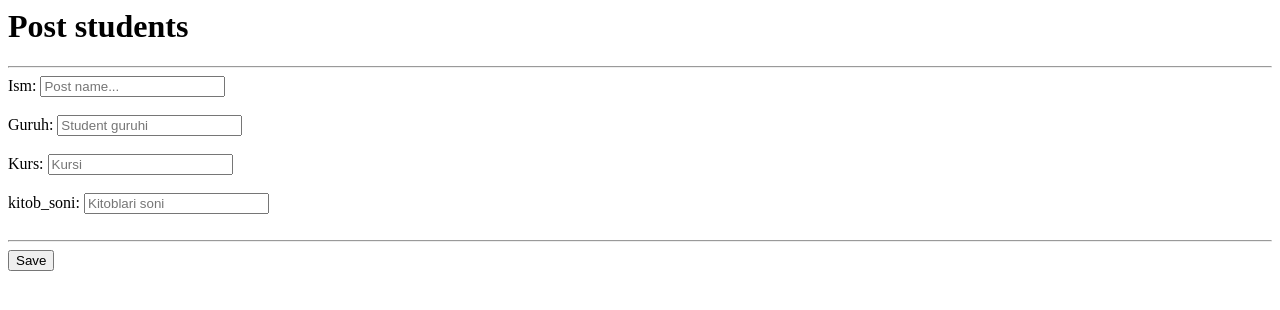
After one commit to XOJIAKBAR-9/Library, a Django app: page /new_student/ in a window 1280 px wide. The commit adds this page. Shown: the top 310 px of the page. Run offline with Django 5.2, Linux system fonts and the light colour scheme.

Commit message:
second commit

```diff
--- a/Library/models.py
+++ b/Library/models.py
@@ -1,9 +1,8 @@
 from django.db import models
 
 class Talaba(models.Model):
-    objects = None
     ism = models.CharField(max_length=50)
-    guruh = models.CharField(max_length=20), models.IntegerField
+    guruh = models.CharField(max_length=20)
     kurs = models.PositiveSmallIntegerField(default=1)
     kitob_soni = models.IntegerField(default=4)
 
@@ -42,7 +41,7 @@ class Kitob(models.Model):
     nom = models.CharField(max_length=30)
     janr = models.CharField(max_length=20, default="Romantika")
     sahifa = models.PositiveSmallIntegerField(blank=True,null=True)
-    muallif = models.ForeignKey(Muallif, models.CASCADE)
+    muallif = models.ForeignKey(Muallif, on_delete=models.CASCADE)
 
 
     class Meta:
--- a/Library/views.py
+++ b/Library/views.py
@@ -1,8 +1,10 @@
 import datetime
 from urllib import request
 
-from django.shortcuts import render, redirect
+from django.shortcuts import render, redirect, get_object_or_404
 from django.http import HttpResponse
+
+from .forms import *
 from .models import *
 
 
@@ -22,12 +24,25 @@ def home2_view(request):
 
 
 def talabalar(request):
-    param=request.GET.get('search')
+    form = TalabaForm()
+    param = request.GET.get('search')
+    if request.method == "POST":
+        form_data = TalabaForm(request.POST)
+        if form_data.is_valid():
+            data = form_data.cleaned_data
+            Talaba.objects.create(
+                ism=data.get('ism'),
+                guruh=data.get('guruh'),
+                kurs=data.get('kurs'),
+                kitob_soni=data.get('kitob_soni')
+            )
+        return redirect('talabalar')
     talabalar = Talaba.objects.all()
     if param:
-        talabalar=talabalar.filter(ism__icontains=param)
+        talabalar = talabalar.filter(ism__icontains=param)
     context = {
-        'talabalar': talabalar
+        'talabalar': talabalar,
+        'form': form
     }
     return render(request, "talabalar_all.html", context)
 
@@ -58,11 +73,18 @@ def kitob_0(request):
 
 def all_books(request):
     kitob_all = Kitob.objects.all()
+    if request.method=="POST":
+        form=KitobForm(request.POST)
+        if form.is_valid():
+            form.save()
+        return redirect('kitob_all')
+    form = KitobForm()
+
     context = {
-        'kitob_all': kitob_all
+        'kitob_all': kitob_all,
+        'form':form
     }
     return render(request, "kitoblar_all.html", context)
-
 
 def all_records(request):
     records_all = Records.objects.all()
@@ -89,53 +111,114 @@ def kitob_sahifa(request):
 
 
 def oxirgi_3_record(request):
-    latest_records=Records.objects.order_by('-olingan_sana')[:3]
-    context={
-        'latest_records':latest_records
+    latest_records = Records.objects.order_by('-olingan_sana')[:3]
+    context = {
+        'latest_records': latest_records
     }
     return render(request, "latest3_recieved.html", context)
 
 
 def tirik_muallif_kitoblar(request):
-    tiriklar_kitoblari=Kitob.objects.filter(muallif__tirik=True)
-    context={
-        'tiriklar_kitoblar':tiriklar_kitoblari
+    tiriklar_kitoblari = Kitob.objects.filter(muallif__tirik=True)
+    context = {
+        'tiriklar_kitoblar': tiriklar_kitoblari
     }
     return render(request, "tirik_mualliflar_kitobi.html", context)
 
 
 def badiiy_kitoblar(request):
-    badiiylar=Kitob.objects.filter(janr='badiiy')
-    context={
+    badiiylar = Kitob.objects.filter(janr='badiiy')
+    context = {
         'badiiylar': badiiylar
     }
-    return render(request,"badiiy_books.html", context)
+    return render(request, "badiiy_books.html", context)
 
 
 def oldest_authors(request):
-    author_old=Muallif.objects.order_by('b_date')[:3]
-    context={
+    author_old = Muallif.objects.order_by('b_date')[:3]
+    context = {
         'author_old': author_old
     }
     return render(request, "3old_authors.html", context)
 
 
 def less10book(request):
-    book10=Kitob.objects.filter(muallif__kitob_soni__lt=10)
-    context={
-        'book10':book10
+    book10 = Kitob.objects.filter(muallif__kitob_soni__lt=10)
+    context = {
+        'book10': book10
     }
-    return render(request,"book10less.html", context)
+    return render(request, "book10less.html", context)
 
 
 def bitiruvchilar_record(request):
     kurs_4_record = Records.objects.filter(talaba__kurs=4)
-    context={
-        'kurs_4_record':kurs_4_record
+    context = {
+        'kurs_4_record': kurs_4_record
     }
-    return render(request,"record_4kurs.html", context)
+    return render(request, "record_4kurs.html", context)
+
 
 def del_talaba(request, id):
-    student=Talaba.objects.get(id=id)
+    student = Talaba.objects.get(id=id)
     student.delete()
     return redirect('/talabalar_all/')
+
+
+def record_students(request):
+    param = request.GET.get('search')
+    records = Records.objects.all()
+    if param:
+        records = records.filter(talaba__ism__icontains=param)
+        context = {
+            'records': records
+        }
+        return render(request, "search_student_records.html", context)
+
+
+def add_new_student(request):
+    if request.method == "GET":
+        return render(request, "newStudent.html")
+    elif request.method == "POST":
+        ism = request.POST.get('ism')
+        guruh = request.POST.get('guruh')
+        kurs = request.POST.get('kurs')
+        kitob_soni = request.POST.get('kitob_soni')
+        Talaba(ism=ism, guruh=guruh, kurs=kurs, kitob_soni=kitob_soni).save()
+        return redirect('/talabalar_all/')
+
+
+def talaba_update(request, student_id):
+    talaba = get_object_or_404(Talaba, id=student_id)
+    if request.method == "POST":
+        talaba.ism = request.POST.get('ism')
+        talaba.guruh = request.POST.get('guruh')
+        talaba.kurs = request.POST.get('kurs')
+        talaba.kitob_soni = request.POST.get('kitob_soni')
+        talaba.save()
+        return redirect('talabalar')
+    context = {
+        'talaba': talaba
+    }
+    return render(request, "talaba_update.html", context)
+
+def kitobupdateview(request, book_id):
+    kitob=get_object_or_404(Kitob,id=book_id)
+    if request.method=="POST":
+        kitob.nom=request.POST.get('nom')
+        kitob.janr=request.POST.get('janr')
+        kitob.sahifa=request.POST.get('sahifa')
+        muallif_id=request.POST.get('muallif_id')
+        kitob=get_object_or_404(Muallif, id=muallif_id)
+        kitob.save()
+        return redirect('kitoblar')
+    context={
+        'kitob':kitob,
+        'mualliflar': Muallif.objects.all()
+    }
+    return render(request, "kitob_update.html", context)
+
+
+def kitob_delete(request,book_id):
+    kitob=get_object_or_404(Kitob, id=book_id)
+    kitob.delete()
+    return redirect('kitob_all')
--- a/core/urls.py
+++ b/core/urls.py
@@ -6,11 +6,11 @@ urlpatterns = [
     path('admin/', admin.site.urls),
     path('', homepage),
     path('homepage_view/', home2_view),
-    path('talabalar_all/', talabalar),
+    path('talabalar_all/', talabalar, name='talabalar'),
     path('mualliflar/', muallif_all),
     path('talaba4/', talaba_bitiruvchi),
     path('student_kitob/', kitob_0),
-    path('kitob_all/', all_books),
+    path('kitob_all/', all_books, name="kitob_all"),
     path('records_all/', all_records),
     path('muallif_tirik/', tirik_muallif),
     path('sahifa_3/', kitob_sahifa),
@@ -20,5 +20,10 @@ urlpatterns = [
     path('author_old/', oldest_authors),
     path('book10/', less10book),
     path('delete/student/<int:id>',del_talaba),
+    path('records',record_students),
+    path('new_student/',add_new_student),
+    path('talabalar_all/<int:student_id>/update/', talaba_update),
+    path('kitoblar/<int:book_id>/update/',kitobupdateview),
+    path('kitoblar/<int:book_id>/delete/',kitob_delete),
 
 ]
--- /dev/null
+++ b/templates/newStudent.html
@@ -0,0 +1,18 @@
+<h1>Post students</h1>
+<hr>
+<form method="POST">{%csrf_token%}
+<label>Ism:
+<input type="text" name="ism" placeholder="Post name...">
+</label><br><br>
+<label>Guruh:
+<input type="text" name="guruh" placeholder="Student guruhi">
+</label><br><br>
+<label>Kurs:
+<input type="number" name="kurs" placeholder="Kursi">
+</label><br><br>
+<label>kitob_soni:
+<input type="number" name="kitob_soni" placeholder="Kitoblari soni">
+</label><br><br>
+<hr>
+<button type="submit"> Save </button>
+</form>
--- /dev/null
+++ b/templates/search_student_records.html
@@ -0,0 +1,5 @@
+<form method="GET">
+    <label>Search</label>
+    <input type="text" name="search" value="{{request.get.search}}">
+    <button type="submit">Search</button>
+</form><hr>
```
Also changed, not shown: Library/Forms.py (deleted, +0 -28 lines), Library/forms.py (added, +40 -0 lines), templates/kitob_update.html (added, +21 -0 lines), templates/kitoblar_all.html (+10 -1 lines), templates/talaba_update.html (added, +18 -0 lines), templates/talabalar_all.html (+11 -3 lines), Library/migrations/0006_talaba_guruh_alter_talaba_kurs.py (added), db.sqlite3.
